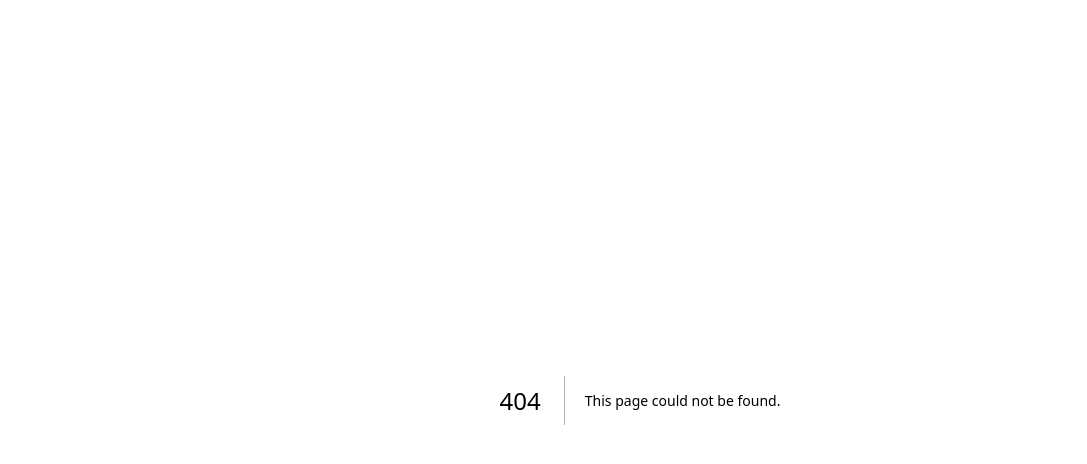
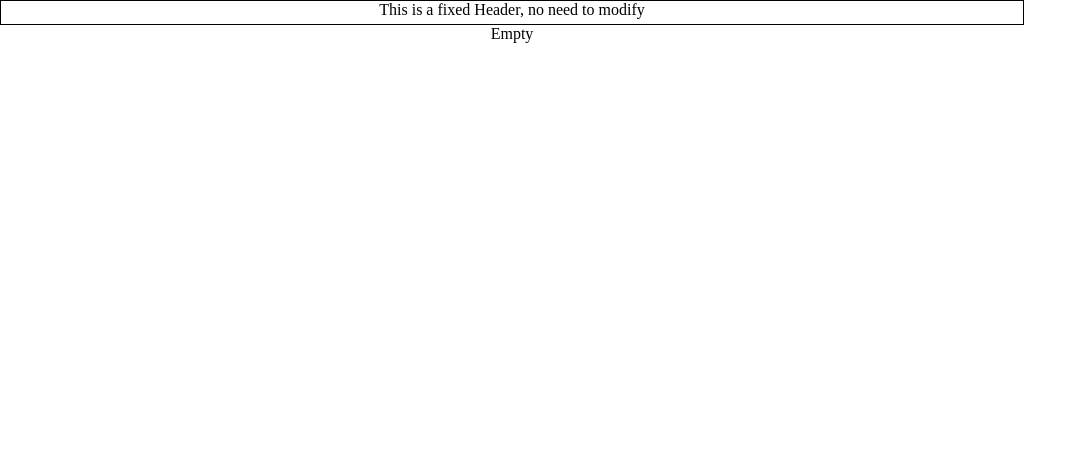
Before and after one commit to josie-shie/dragkit, a Next.js app: page /compontent/dragDrop/dragZoon in a window 1280 px wide. Before the commit this address had no page. Shown: the top 464 px of the page, without its empty margins (0-1087 px from the left). Built offline with nearby package versions, Linux system fonts and the light colour scheme.

Commit message:
add drop zoon mask

```diff
--- a/src/pages/compontent/dragDrop/dropArea.module.scss
+++ b/src/pages/compontent/dragDrop/dragZoon.module.scss
@@ -1,6 +1,11 @@
-.dropArea {
+.dragZoon {
   width: 80%;
   min-height: 100vh;
+}
+
+.mask {
+  background-color: #1b82a3;
+  opacity: 0.2;
 }
 
 .header {
@@ -9,7 +14,6 @@
   border: 1px solid #000;
   text-align: center;
   height: 25px;
-  background-color: #fff;
 }
 
 .placeHoder {
--- a/src/pages/compontent/dragDrop/dropArea.tsx
+++ b/src/pages/compontent/dragDrop/dragZoon.tsx
@@ -1,5 +1,5 @@
-import { Dispatch, SetStateAction } from "react";
-import style from "./dropArea.module.scss";
+import { Dispatch, SetStateAction, useState } from "react";
+import style from "./dragZoon.module.scss";
 import { type ImgData, type SelectedType } from "./dragDrop";
 
 function Header() {
@@ -20,12 +20,10 @@ function ShowEmpty() {
 function DisPlayContent({
   text,
   imageData,
-  selectedType,
   setSelectedType,
 }: {
   imageData?: ImgData;
   text?: string;
-  selectedType: SelectedType;
   setSelectedType: Dispatch<SetStateAction<SelectedType>>;
 }) {
   return (
@@ -57,33 +55,50 @@ function DisPlayContent({
   );
 }
 
-function DragArea({
+function DragZoon({
   handleDrop,
-  handleDragOver,
-  selectedType,
   setSelectedType,
   text,
   imageData,
 }: {
   handleDrop: (event: React.DragEvent<HTMLDivElement>) => void;
-  handleDragOver: (event: React.DragEvent<HTMLDivElement>) => void;
   text?: string;
   selectedType: SelectedType;
   setSelectedType: Dispatch<SetStateAction<SelectedType>>;
   imageData?: ImgData;
 }) {
+  const [showDragOverBg, setShowDrageOverBg] = useState(false);
+
+  const handleDragOver = (event: React.DragEvent<HTMLDivElement>) => {
+    event.preventDefault();
+    setShowDrageOverBg(true);
+  };
+
+  const handleDragleave = (event: React.DragEvent<HTMLDivElement>) => {
+    event.preventDefault();
+    setShowDrageOverBg(false);
+  };
+
+  const onDrop = (e: React.DragEvent<HTMLDivElement>) => {
+    setShowDrageOverBg(false);
+    handleDrop(e);
+  };
+
   return (
       <div
-      onDrop={handleDrop}
+        onDrop={(e) => {
+          onDrop(e);
+        }}
         onDragOver={handleDragOver}
-      className={style.dropArea}
+        onDragLeave={handleDragleave}
+        className={`${style.dragZoon} ${showDragOverBg && style.mask}`}
+
       >
         <Header />
         {text || imageData ? (
           <DisPlayContent
             text={text}
             imageData={imageData}
-          selectedType={selectedType}
             setSelectedType={setSelectedType}
           />
         ) : (
@@ -93,4 +108,4 @@ function DragArea({
   );
 }
 
-export default DragArea;
+export default DragZoon;
```
Also changed, not shown: src/pages/compontent/dragDrop/dragDrop.tsx (+3 -8 lines). Lines whose indentation alone changed are shown as unchanged.
